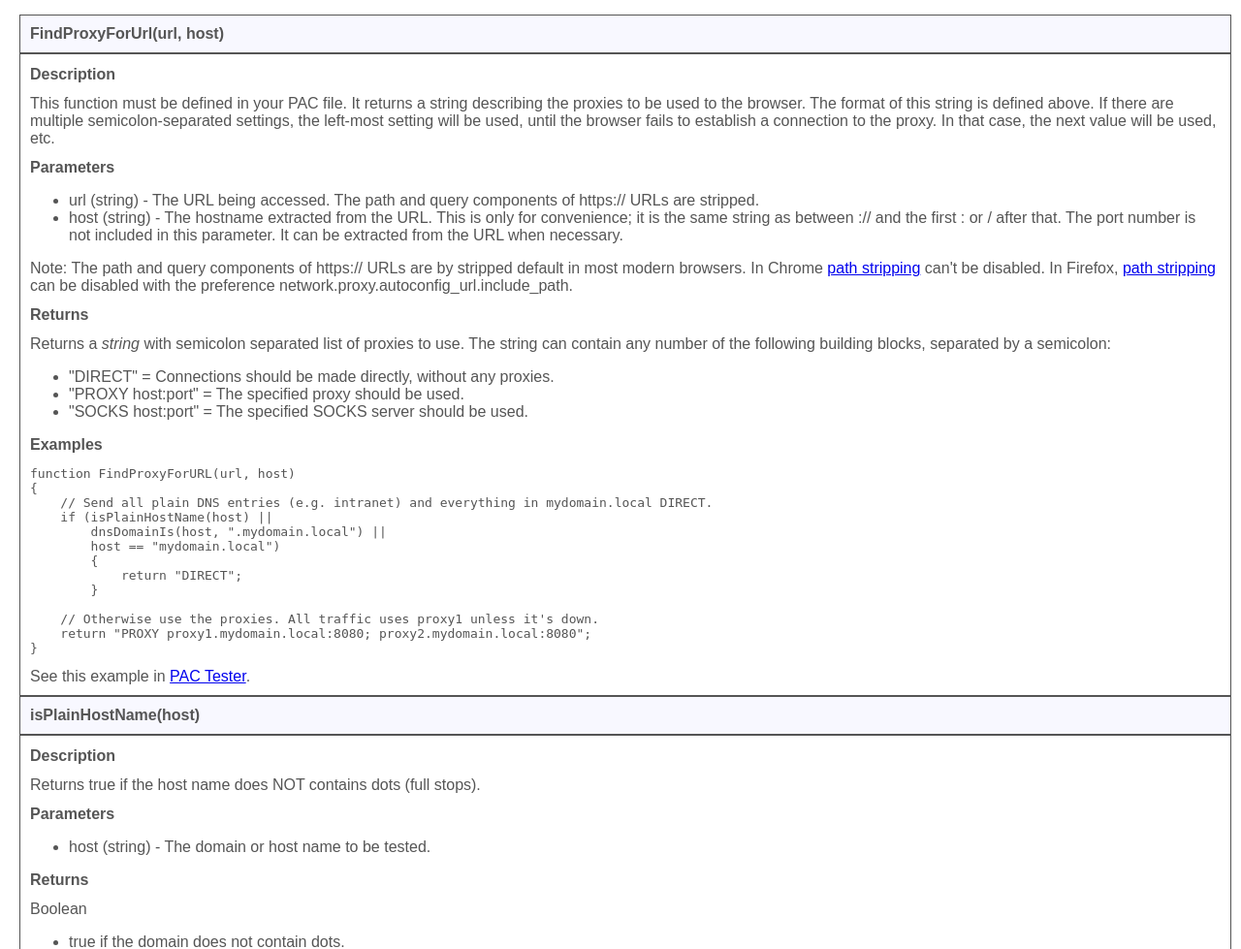
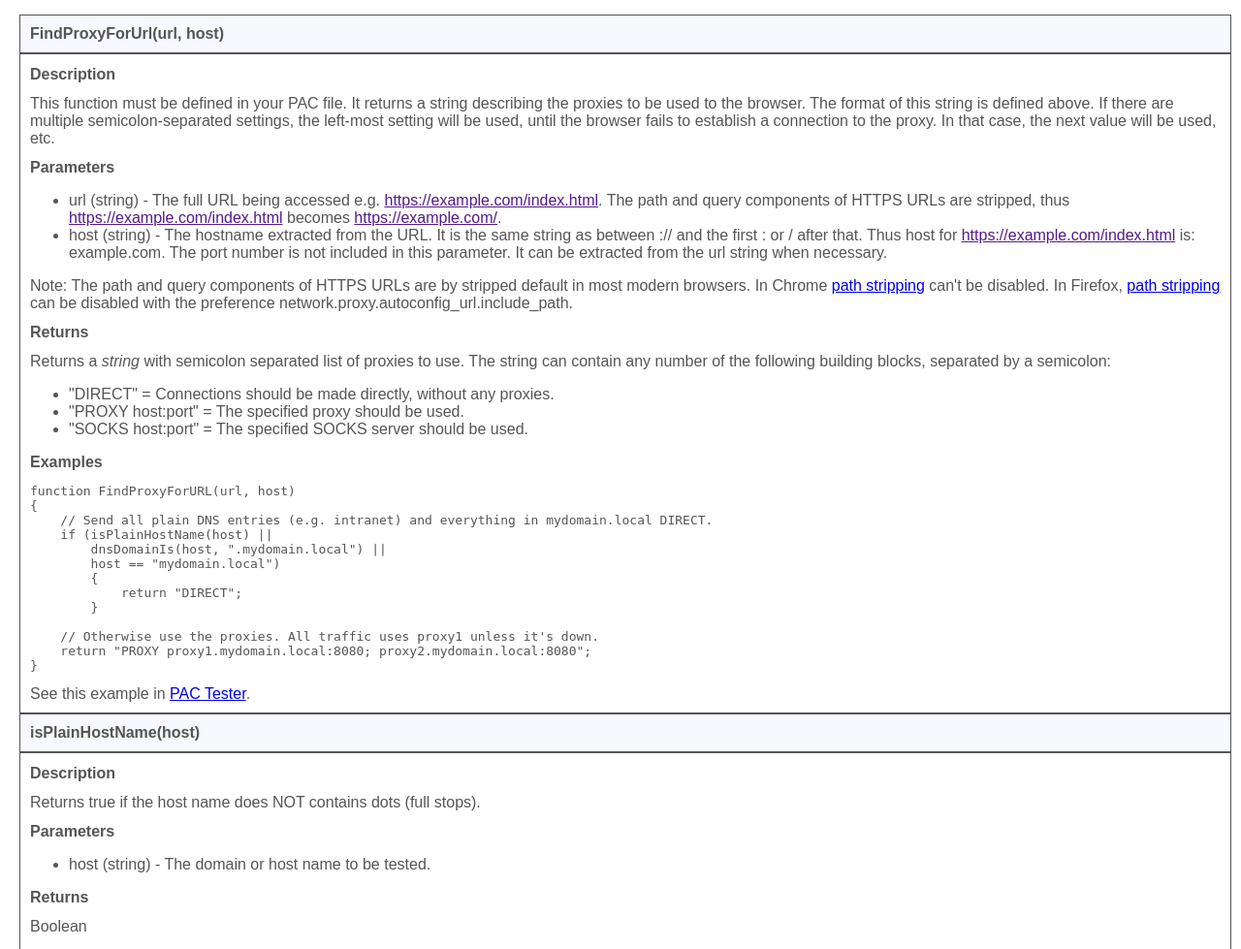
Before and after one commit to lucasnz/PAC-Tester, a Flask app: page /pacfunctions.html in a window 1280 px wide. Shown: the part 532-1511 px from the top of the page at 97% size. Run offline with Flask 2, Linux system fonts and the light colour scheme.

Commit message:
Minor text edits to pacfunctions.html

```diff
--- a/app/templates/pacfunctions.html
+++ b/app/templates/pacfunctions.html
@@ -58,10 +58,10 @@
                 the left-most setting will be used, until the browser fails to establish a connection to the proxy. In that case, the next value will be used, etc.
                 <div class="bold">Parameters</div>
                 <ul>
-                    <li>url (string) - The URL being accessed. The path and query components of https:// URLs are stripped.</li>
-                    <li>host (string) - The hostname extracted from the URL. This is only for convenience; it is the same string as between :// and the first : or / after that. The port number is not included in this parameter. It can be extracted from the URL when necessary.</li>
+                    <li>url (string) - The full URL being accessed e.g. <a href="">https://example.com/index.html</a>. The path and query components of HTTPS URLs are stripped, thus <a href="">https://example.com/index.html</a> becomes <a href="">https://example.com/</a>.</li>
+                    <li>host (string) - The hostname extracted from the URL. It is the same string as between :// and the first : or / after that. Thus host for <a href="">https://example.com/index.html</a> is: example.com. The port number is not included in this parameter. It can be extracted from the url string when necessary.</li>
                 </ul>
-                Note: The path and query components of https:// URLs are by stripped default in most modern browsers. In Chrome <a href="https://chromium.googlesource.com/chromium/src/+/HEAD/net/docs/proxy.md#Arguments-passed-to-FindProxyForURL_in-PAC-scripts">path stripping</a> can't be disabled. In Firefox, <a href="https://developer.mozilla.org/en-US/docs/Web/HTTP/Proxy_servers_and_tunneling/Proxy_Auto-Configuration_PAC_file#parameters">path stripping</a> can be disabled with the preference network.proxy.autoconfig_url.include_path.
+                Note: The path and query components of HTTPS URLs are by stripped default in most modern browsers. In Chrome <a href="https://chromium.googlesource.com/chromium/src/+/HEAD/net/docs/proxy.md#Arguments-passed-to-FindProxyForURL_in-PAC-scripts">path stripping</a> can't be disabled. In Firefox, <a href="https://developer.mozilla.org/en-US/docs/Web/HTTP/Proxy_servers_and_tunneling/Proxy_Auto-Configuration_PAC_file#parameters">path stripping</a> can be disabled with the preference network.proxy.autoconfig_url.include_path.
                 <div class="bold">Returns</div>
                 Returns a <i>string</i> with semicolon separated list of proxies to use.
                 The string can contain any number of the following building blocks, separated by a semicolon:
@@ -620,7 +620,7 @@ function FindProxyForURL(url, host)
 }
 </div>
 See this example in <a href="/" onmousedown="postPacTest(event, 'exalert');" onclick="postPacTest(event, 'exalert');" oncontextmenu="window.event.returnValue = false;">PAC Tester</a>.
-                Note: Logged messages do not work in all browsers but PAC Tester will logs these in the output windows.
+                Note: Logged messages do not work in all browsers but PAC Tester will log alerts in the output box.
             </div>
         </div>
     </div>
```
